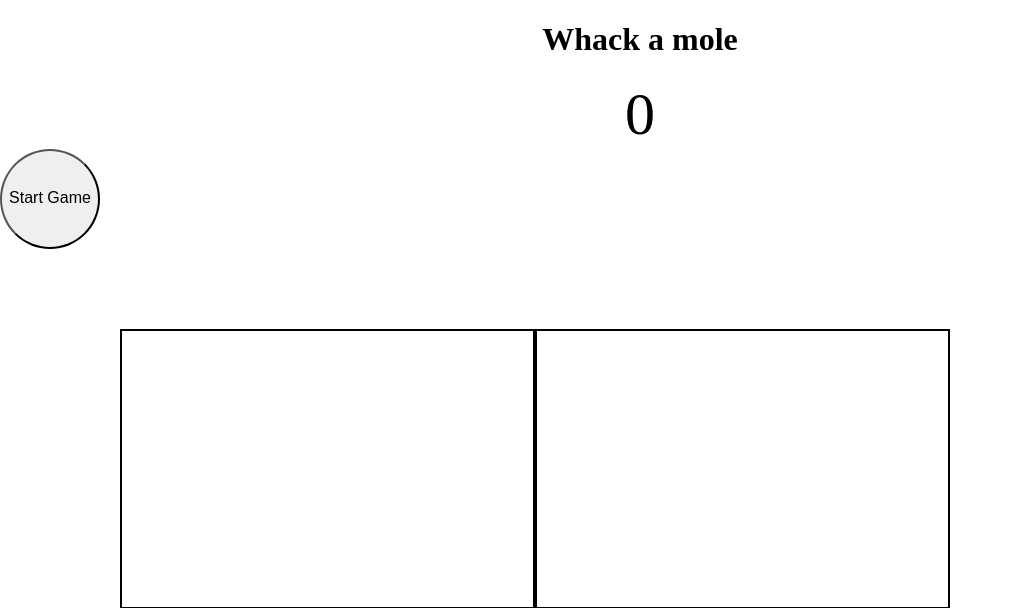
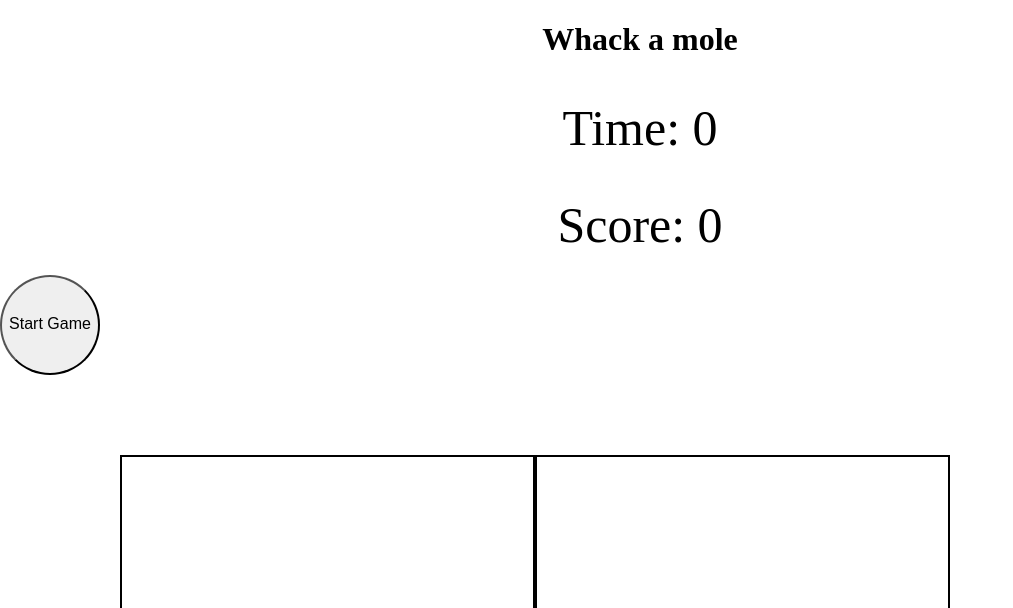
Before and after one commit to SandraOkoli/WDI_PROJECT_1, a PHP site: page / in a window 1280 px wide. Shown: the top 608 px of the page, without its empty margins (0-1013 px from the left). Run offline with PHP 8.4, Linux system fonts and the light colour scheme.

Commit message:
created update score function

```diff
--- a/css/style.css
+++ b/css/style.css
@@ -28,9 +28,10 @@ li {
   background-color: red;
 }
 
-.timer-display {
+.display-timer, .display-score {
   text-align: center;
-  font-size: 60px;
+  font-size: 50px;
+  padding: 20px;
 }
 
 
@@ -40,3 +41,7 @@ li {
   border-radius: 50px;
   text-align: center;
 }
+
+.missed {
+  color: red;
+}
--- a/index.html
+++ b/index.html
@@ -12,7 +12,9 @@
   <body>
     <header>
       <h1>Whack a mole</h1>
-        <div class="timer-display">0</div>
+        <div class="display-timer">Time: 0</div>
+        <div class="display-score">Score: 0</div>
+
     </header>
   <main>
     <button class="start-button" name="start-game">Start Game</button>
--- a/js/app.js
+++ b/js/app.js
@@ -4,8 +4,7 @@ $(setup);
 let $li = null;
 let interval = null;
 let counter = 61;
-// let countDown = null;
-
+let score = 0;
 
 //Create setup function
 // The statements in the setup() function
@@ -20,7 +19,7 @@ function startGame() {
 }
 function timer(){
   counter --;
-  $('.timer-display').html(counter);
+  $('.display-timer').html(counter);
 
   if (counter===0){
     clearInterval(interval);
@@ -31,8 +30,7 @@ function timer(){
 
 function reset() {
   counter = 61;
-  $('.timer-display').html('0');
-  // $('.start-button').html('Play Again?');
+  $('.display-timer').html('0');
 }
 
 //Get random list items
@@ -51,16 +49,24 @@ function displayMole(randomList){
     $(randomList).off('click');
   },1500);
 }
-//Remove mole once mole is hit
+//Remove mole once mole is clicked within 1 sec
 function whackMole() {
   $(this).removeClass('mole');
+  updateScore();
+}
+
+function updateScore() {
+  // If mole is clicked before timeout, update score by 10
+  if (whackMole){
+    score+=10;
+    console.log(score);
+    $('.display-score').html(score);
+    //else decrease score by 5
+  }
+  if (!whackMole) {
+    score-=5;
+    console.log('-5 points');
+    $('.display-score').html(score).addClass('missed');
+  }
 
 }
-
-// 8. If 'active' (li) circle is clicked before timeout, update score by 10
-// 9. If 'active' (li) circle is not clicked before timeout decrease score by 10
-
-function updateScore(){
-
-}
-//intervalSetup
```
